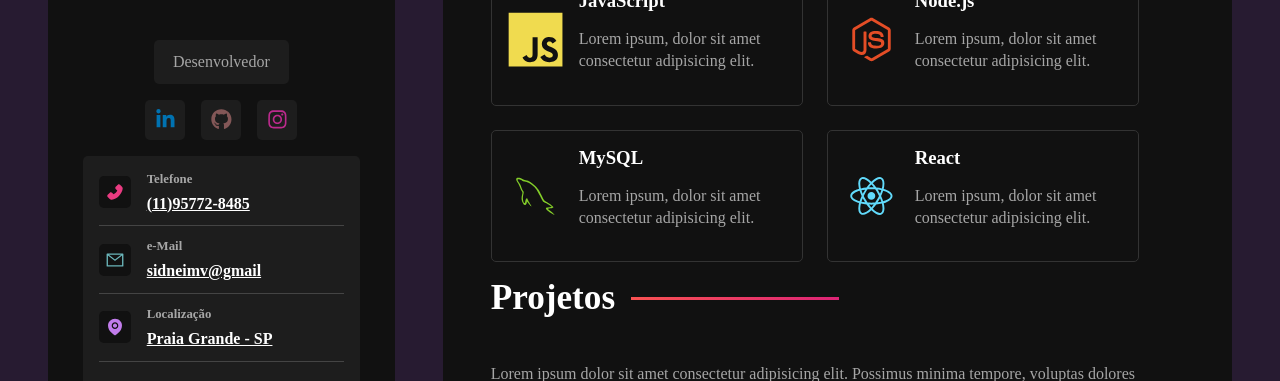
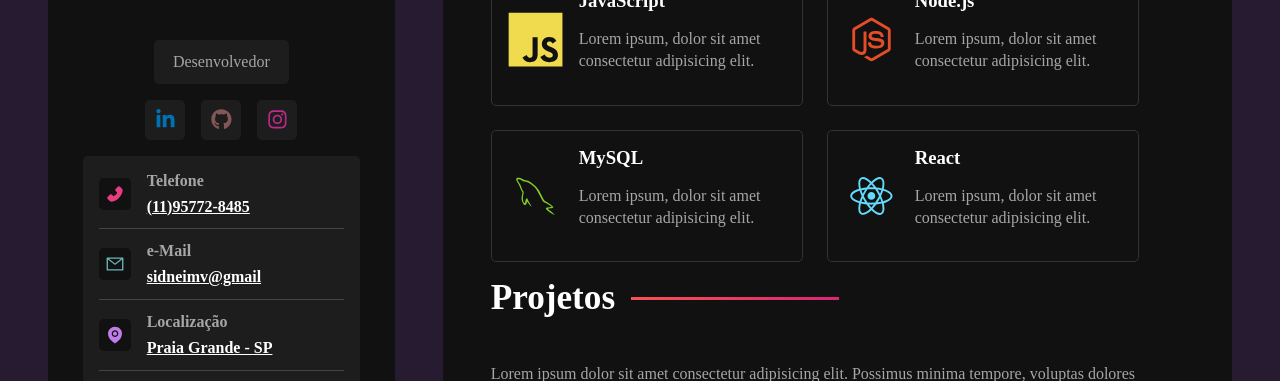
Before and after one commit to sidneimv/react_sass, a React (Vite) app: page / in a window 1280 px wide. Shown: the part 771-1152 px from the top of the page. Built offline with nearby package versions, Linux system fonts and the light colour scheme.

Commit message:
commit 2.1

```diff
--- a/src/styles/components/informationcontainer.sass
+++ b/src/styles/components/informationcontainer.sass
@@ -22,7 +22,7 @@
 
         h3
             color: variables.$text-color-secondary
-            font-size: .8rem
+            font-size: 1rem
             margin-bottom: .5rem
 
         p, a
--- a/src/styles/components/socialnetworks.sass
+++ b/src/styles/components/socialnetworks.sass
@@ -3,6 +3,7 @@
 
 #social-networks
     @include mixins.center
+    font-family: variables.$font-stack-secondary
     gap: 1rem
     margin: 1rem 0
 
--- a/src/styles/variables.sass
+++ b/src/styles/variables.sass
@@ -1,5 +1,6 @@
 // $font-stack: "Consolas", "Segoe UI", "Helvetica"
-$font-stack: ['Consolas', 'Helvetica', 'Tahoma']
+$font-stack: ['Comic Sans MS', 'Consolas', 'Helvetica', 'Tahoma']
+$font-stack-secondary: ['Consolas', 'Helvetica', 'Tahoma']
 $text-color: #fff
 $text-color-secondary: #a6a6a6
 $body-bg-color: #271b31
```
